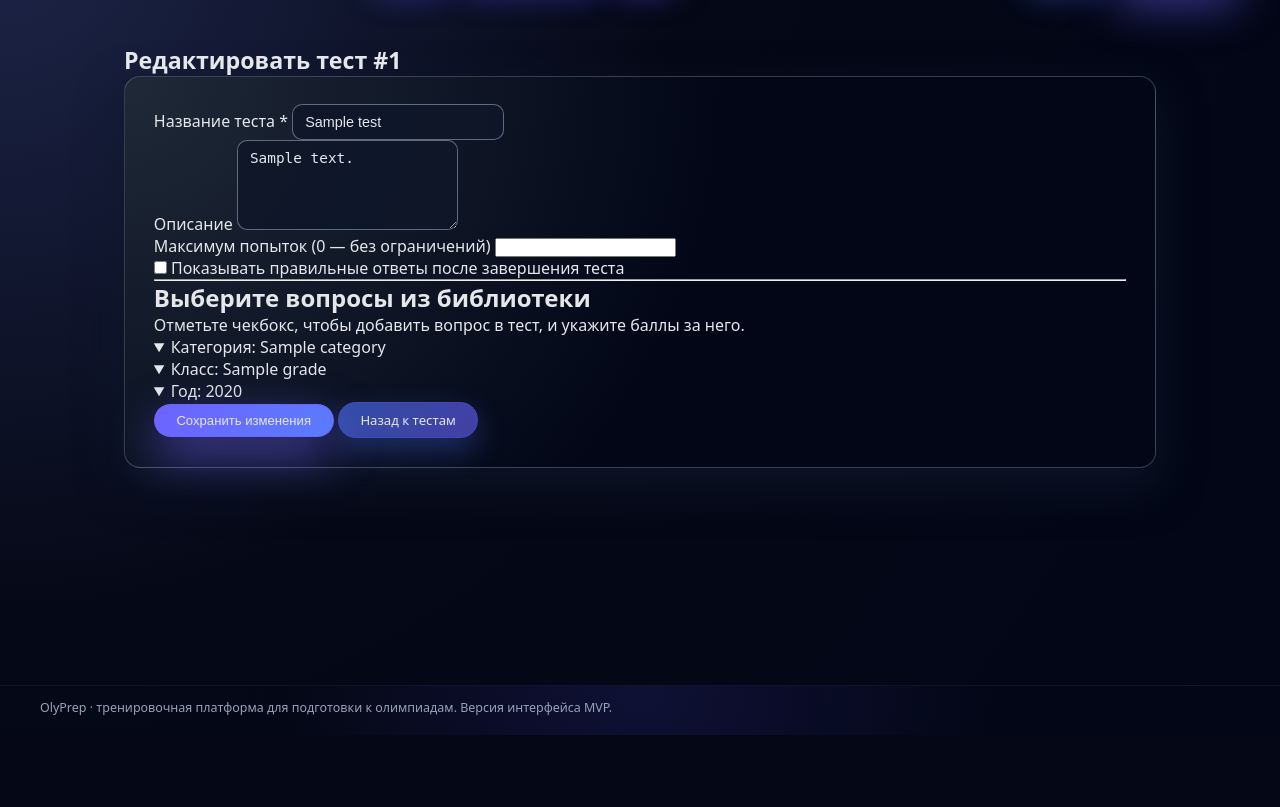
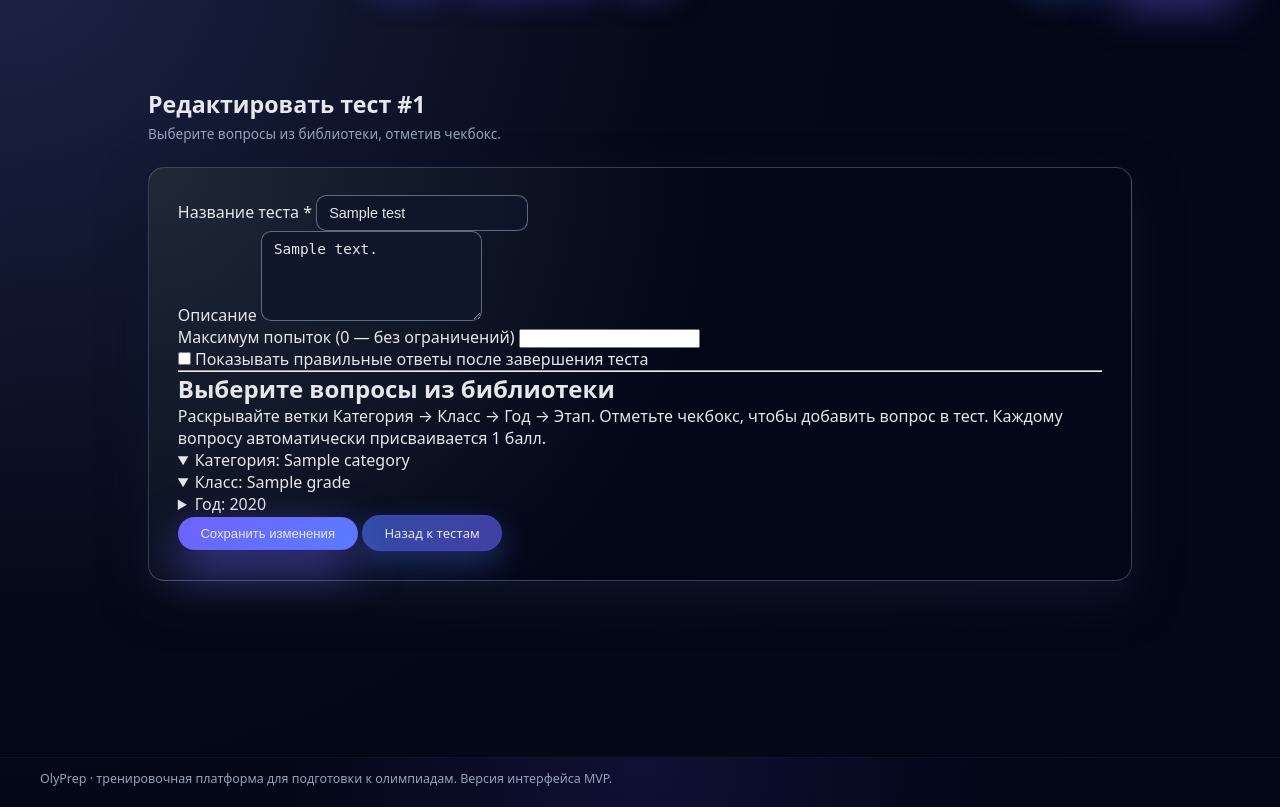
Before and after one commit to swqt2070-svg/olyprep, a FastAPI app: template app/templates/test_builder.html in a window 1280 px wide. Shown: the part 65-872 px from the top of the page. Before the commit the page ends 800 px from the top, so only its background shows below. Run offline with FastAPI, Linux system fonts and the light colour scheme; the template is opened without the code that fills it: most values are stand-ins (such as "Sample title", 1, 10 or a date in 2020).

Commit message:
reworked tests building v4

```diff
--- a/app/templates/test_builder.html
+++ b/app/templates/test_builder.html
@@ -5,10 +5,13 @@
 {% endblock %}
 
 {% block content %}
-<div class="page-container">
-    <h1 class="page-title">
-        {% if mode == "create" %}Создать тест{% else %}Редактировать тест #{{ test.id }}{% endif %}
-    </h1>
+<div class="page">
+    <div class="page-header">
+        <div>
+            <div class="page-title">{% if mode == "create" %}Создать тест{% else %}Редактировать тест #{{ test.id }}{% endif %}</div>
+            <div class="page-subtitle">Выберите вопросы из библиотеки, отметив чекбокс.</div>
+        </div>
+    </div>
 
     <div class="card">
         <form method="post">
@@ -41,27 +44,32 @@
 
             <h2 class="section-title">Выберите вопросы из библиотеки</h2>
             <p class="section-hint">
-                Отметьте чекбокс, чтобы добавить вопрос в тест, и укажите баллы за него.
+                Раскрывайте ветки Категория → Класс → Год → Этап. Отметьте чекбокс, чтобы добавить вопрос в тест.
+                Каждому вопросу автоматически присваивается 1 балл.
             </p>
 
             {% if library %}
-                <div class="tree">
+            <div class="builder-tree">
                 {% for category, grades in library|dictsort %}
-                    <details class="tree-node" {% if loop.first %}open{% endif %}>
+                <details class="builder-node" {% if loop.first %}open{% endif %}>
                     <summary>Категория: {{ category }}</summary>
+
                     {% for grade, years in grades|dictsort %}
-                            <details class="tree-node" {% if loop.first %}open{% endif %}>
+                    <details class="builder-node child" {% if loop.first %}open{% endif %}>
                         <summary>Класс: {% if grade == 0 %}—{% else %}{{ grade }}{% endif %}</summary>
+
                         {% for year_code, stages in years|dictsort %}
-                                    <details class="tree-node" {% if loop.first %}open{% endif %}>
+                        <details class="builder-node child">
                             <summary>Год: {{ year_code or '—' }}</summary>
+
                             {% for stage, questions_list in stages|dictsort %}
-                                            <details class="tree-node">
+                            <details class="builder-node child">
                                 <summary>Этап: {{ stage or '—' }}</summary>
-                                                <div class="question-list">
+
+                                <div class="builder-questions">
                                     {% for q in questions_list %}
                                     {% set tq = selected.get(q.id) if selected else None %}
-                                                        <label class="builder-question-row">
+                                    <label class="builder-question">
                                         <input type="checkbox" name="q_{{ q.id }}_include" {% if tq %}checked{% endif %}>
                                         <input type="hidden" name="q_{{ q.id }}_points" value="1">
                                         <span class="builder-id">#{{ q.id }}</span>
@@ -95,59 +103,66 @@
 
 {% block extra_styles %}
 <style>
-    .tree {
-        border: 1px solid rgba(148,163,184,0.2);
-        border-radius: 12px;
-        padding: 12px 14px;
-        background: rgba(15,23,42,0.35);
+    .builder-tree {
         display: flex;
         flex-direction: column;
         gap: 10px;
+        padding: 8px;
+        background: rgba(15,23,42,0.35);
+        border: 1px solid rgba(148,163,184,0.2);
+        border-radius: 12px;
     }
 
-    .tree summary {
-        cursor: pointer;
+    .builder-node {
+        background: rgba(255,255,255,0.02);
+        border: 1px solid rgba(148,163,184,0.18);
+        border-radius: 10px;
         padding: 8px 10px;
-        border-radius: 8px;
-        transition: background 0.15s ease;
+        margin-left: 0;
     }
 
-    .tree summary:hover {
+    .builder-node.child {
+        margin-left: 14px;
+    }
+
+    .builder-node summary {
+        cursor: pointer;
+        padding: 6px 6px;
+        border-radius: 8px;
+        font-weight: 600;
+        color: #e5e7eb;
+    }
+
+    .builder-node summary:hover {
         background: rgba(255,255,255,0.06);
     }
 
-    .tree-node {
+    .builder-questions {
         margin-left: 10px;
-        padding: 6px 0 2px 0;
+        margin-top: 8px;
+        display: flex;
+        flex-direction: column;
+        gap: 8px;
     }
 
-    .question-list {
-        margin-left: 14px;
-        display: flex;
-        flex-direction: column;
-        gap: 10px;
-        padding: 8px 0;
-    }
-
-    .builder-question-row {
+    .builder-question {
         display: flex;
         align-items: center;
         gap: 10px;
         padding: 8px 10px;
         border-radius: 10px;
-        border: 1px solid rgba(148,163,184,0.18);
-        background: rgba(15,23,42,0.4);
-        margin-right: 8px;
+        border: 1px solid rgba(148,163,184,0.15);
+        background: rgba(15,23,42,0.45);
     }
 
-    .builder-question-row input[type="checkbox"] {
-        transform: scale(1.1);
+    .builder-question input[type="checkbox"] {
+        transform: scale(1.05);
     }
 
     .builder-id {
         font-weight: 600;
         color: #cbd5f5;
-        min-width: 60px;
+        min-width: 55px;
     }
 
     .builder-text {
```
Lines whose indentation alone changed are shown as unchanged.
